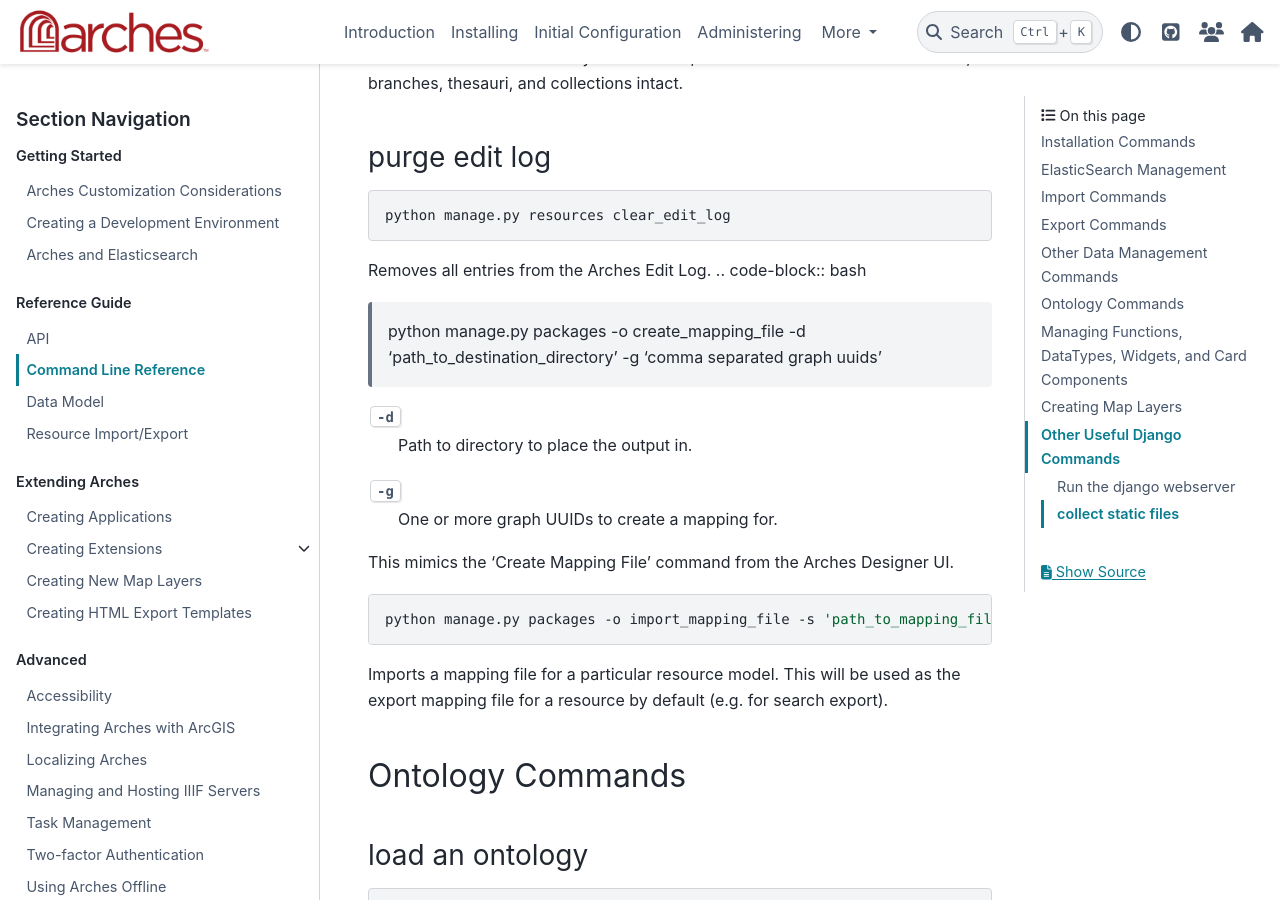
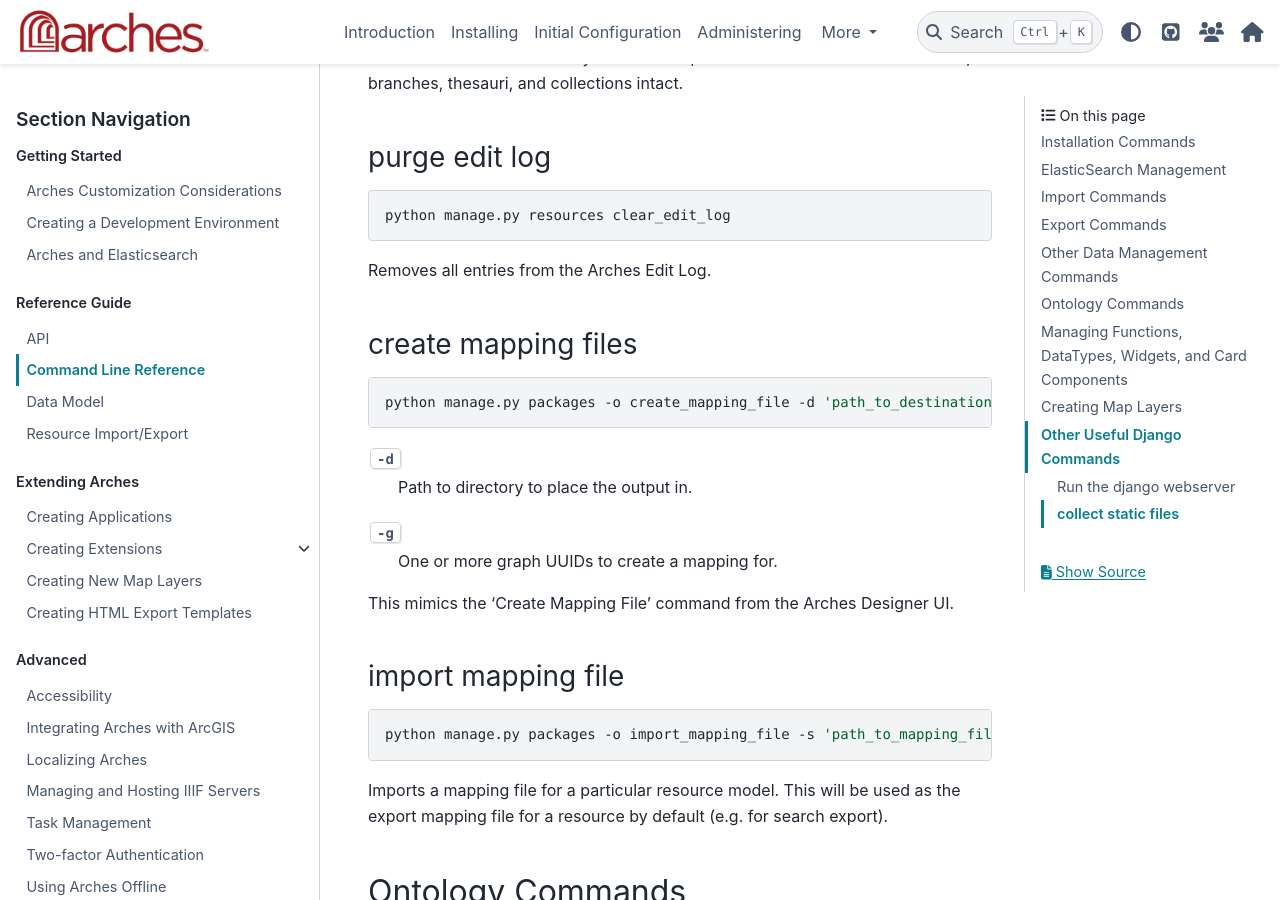
Before and after one commit to archesproject/arches-docs, a Sphinx documentation site: the page built from docs/developing/reference/command-line-reference.rst, in a window 1280 px wide and 900 px high, scrolled down 7321 px. Built offline with Sphinx 7.4.7 and the PyData theme 0.15.4, drawn with Linux system fonts in a browser that asks for light colours.

Commit message:
title nits

```diff
--- a/docs/developing/reference/command-line-reference.rst
+++ b/docs/developing/reference/command-line-reference.rst
@@ -308,6 +308,9 @@
     python manage.py resources clear_edit_log
 
 Removes all entries from the Arches Edit Log.
+
+create mapping files
+--------------------
 .. code-block:: bash
 
     python manage.py packages -o create_mapping_file -d 'path_to_destination_directory' -g 'comma separated graph uuids'
@@ -317,6 +320,8 @@
 
 This mimics the 'Create Mapping File' command from the Arches Designer UI.
 
+import mapping file
+-------------------
 .. code-block:: bash
 
     python manage.py packages -o import_mapping_file -s 'path_to_mapping_file'
```
